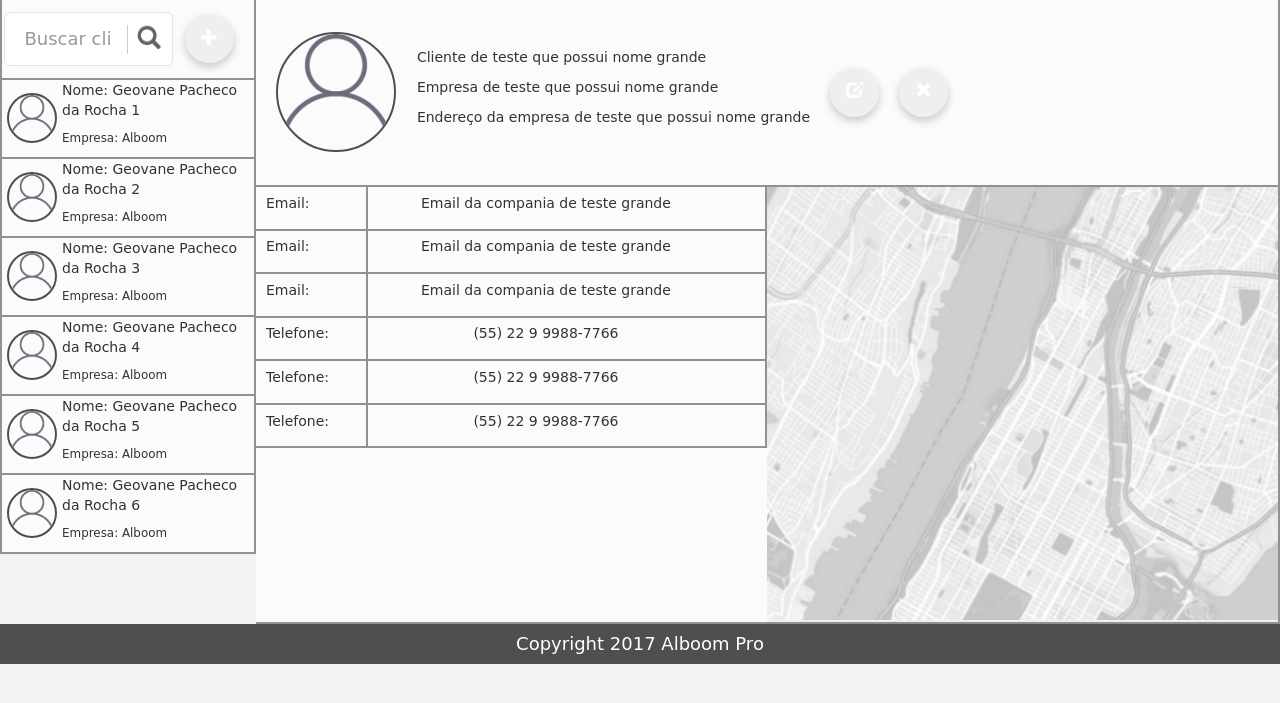
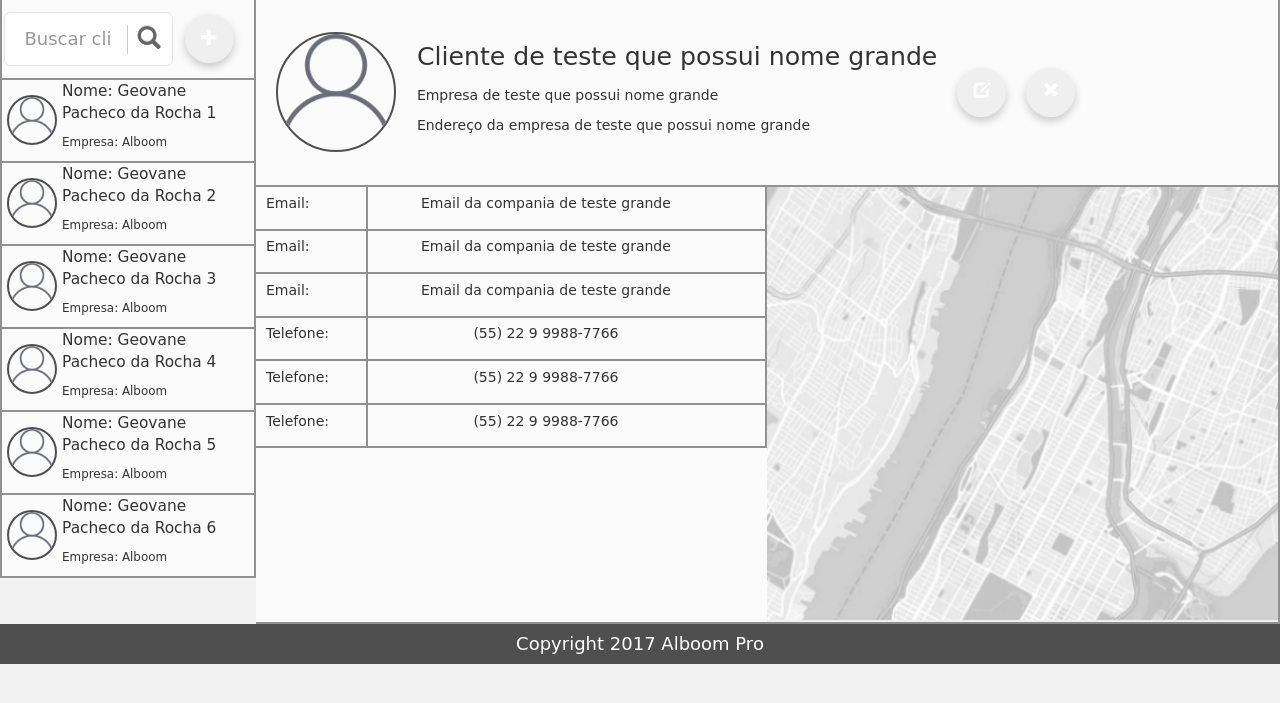
Before and after one commit to alboompro/recruiting-clicster, a PHP site: page / in a window 1280 px wide. Shown: the part 40-743 px from the top of the page. Run offline with PHP 8.4, Linux system fonts and the light colour scheme; some libraries are stand-ins or nearby versions.

Commit message:
Client profile name adjusted

```diff
--- a/front-end/css/app/general.css
+++ b/front-end/css/app/general.css
@@ -119,14 +119,14 @@
 
 }
 
-.client-card .client-information {
+.client-card .client-card-information {
   display: flex;
   flex-direction: column;
   align-self: flex-end;
 }
 
 .client-card .client-name {
-  font-size: 1em;
+  font-size: 1.1em;
 }
 
 .client-card .client-company {
@@ -162,6 +162,10 @@
   display: flex;
   flex-direction: column;
   align-self: center;
+}
+
+.client-information > .client-name {
+  font-size: 1.8em;
 }
 
 .client-actions {
--- a/front-end/js/directives/client-list.html
+++ b/front-end/js/directives/client-list.html
@@ -1,7 +1,7 @@
 <div class="">
 	<div class="client-card">
 		<img src="../source/client.png" alt="client" class="client-picture">
-	  <div class="client-information">
+	  <div class="client-card-information">
 			<p class="client-name">Nome: {{client.name}}</p>
 			<p class="client-company">Empresa: {{client.company}}</p>
 	  </div>
```
